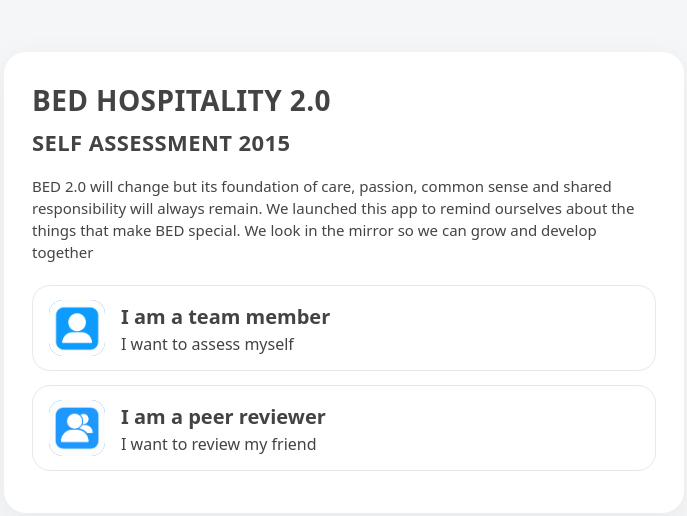
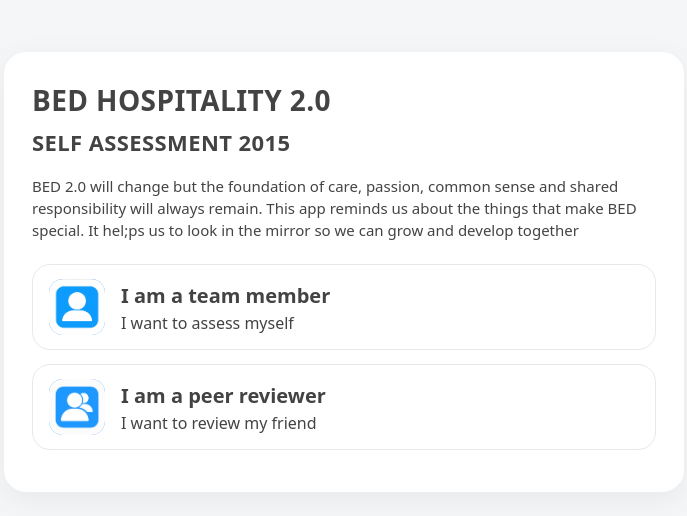
Before and after one commit to jeroenschedler-stack/bed, a plain HTML site: page index.html in a window 1280 px wide. Shown: the whole page, without its empty margins (296-983 px from the left). Drawn offline with Linux system fonts and the light colour scheme.

Commit message:
Update index.html

```diff
--- a/index.html
+++ b/index.html
@@ -92,8 +92,8 @@
       </h1>
 
       <p class="intro">
-        BED 2.0 will change but its foundation of care, passion, common sense and shared responsibility will always remain.
-        We launched this app to remind ourselves about the things that make BED special. We look in the mirror so we can grow and develop together
+        BED 2.0 will change but the foundation of care, passion, common sense and shared responsibility will always remain.
+        This app reminds us about the things that make BED special. It hel;ps us to look in the mirror so we can grow and develop together
       </p>
 
       <!-- Team member -->
```
